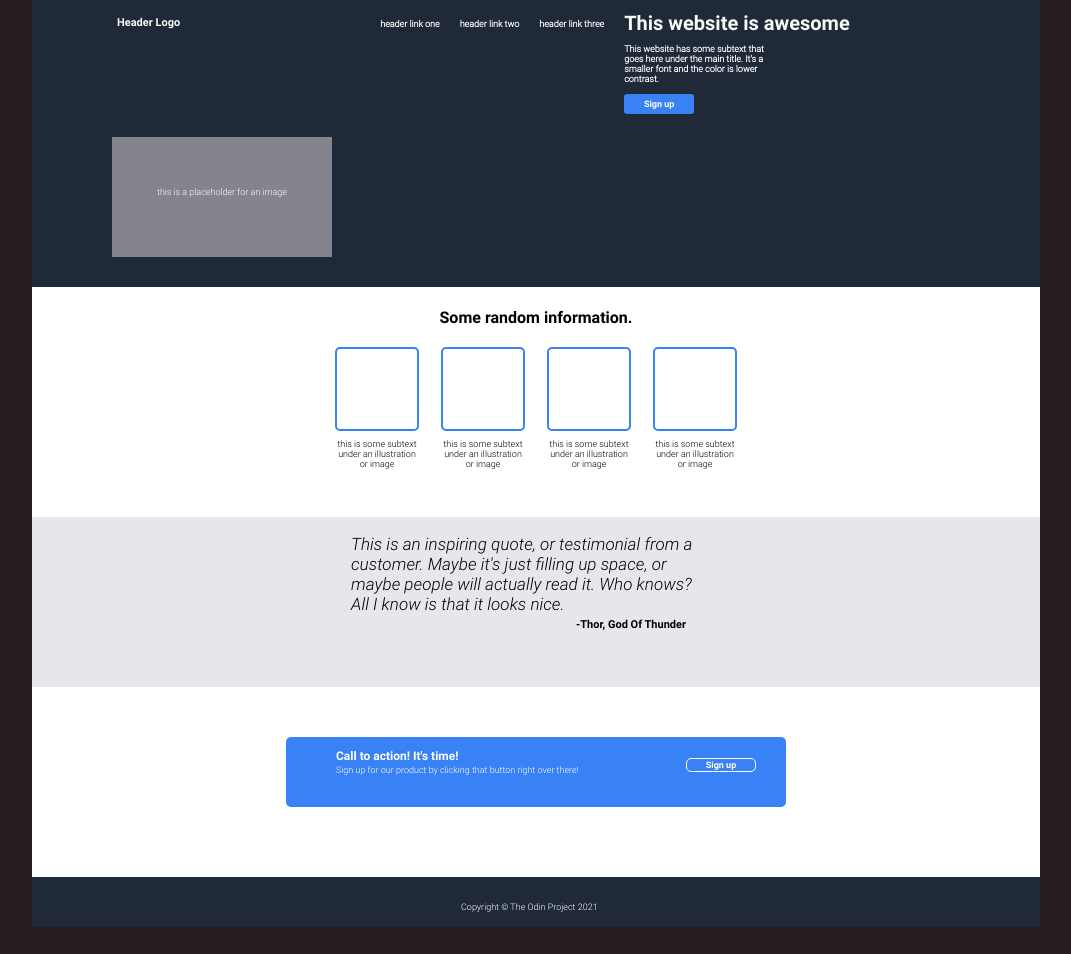
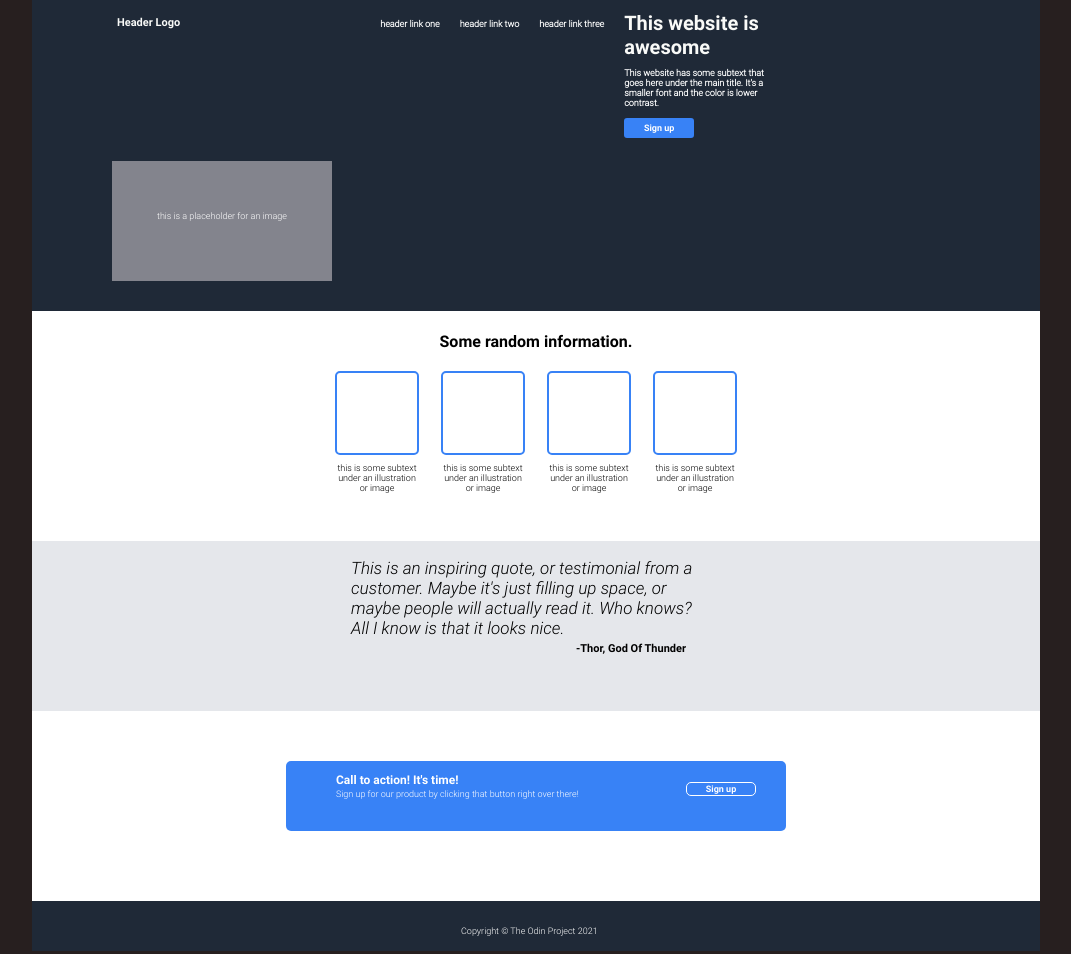
Before and after one commit to chrism-48/landing-page-project, a plain HTML site: page index.html in a window 1280 px wide. Shown: the whole page, without its empty margins (104-1175 px from the left). Drawn offline with Linux system fonts and the light colour scheme.

Commit message:
aligned more content

```diff
--- a/style.css
+++ b/style.css
@@ -59,6 +59,7 @@ body {
     padding-right:40px;
     font-size:20px;
     font-weight: bolder;
+    width:170px;
 }
 p {
     color:white;
```
